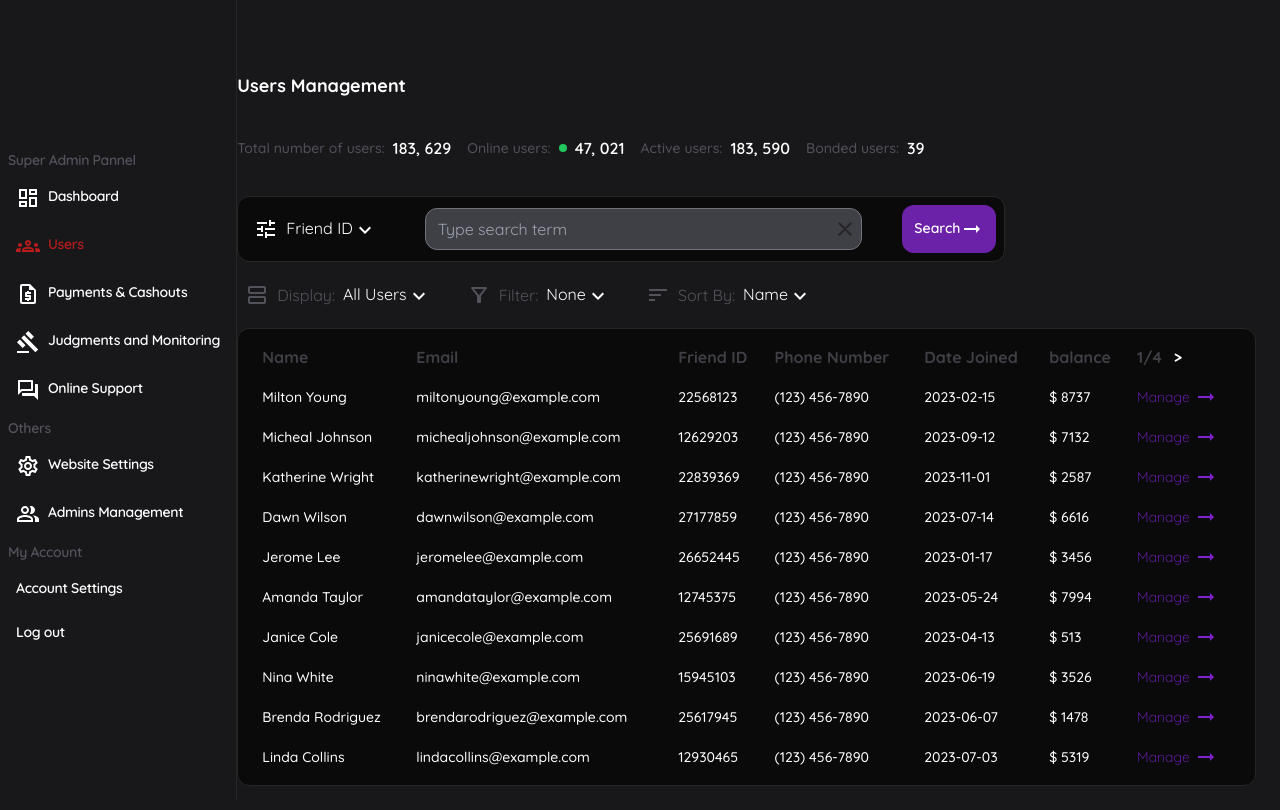
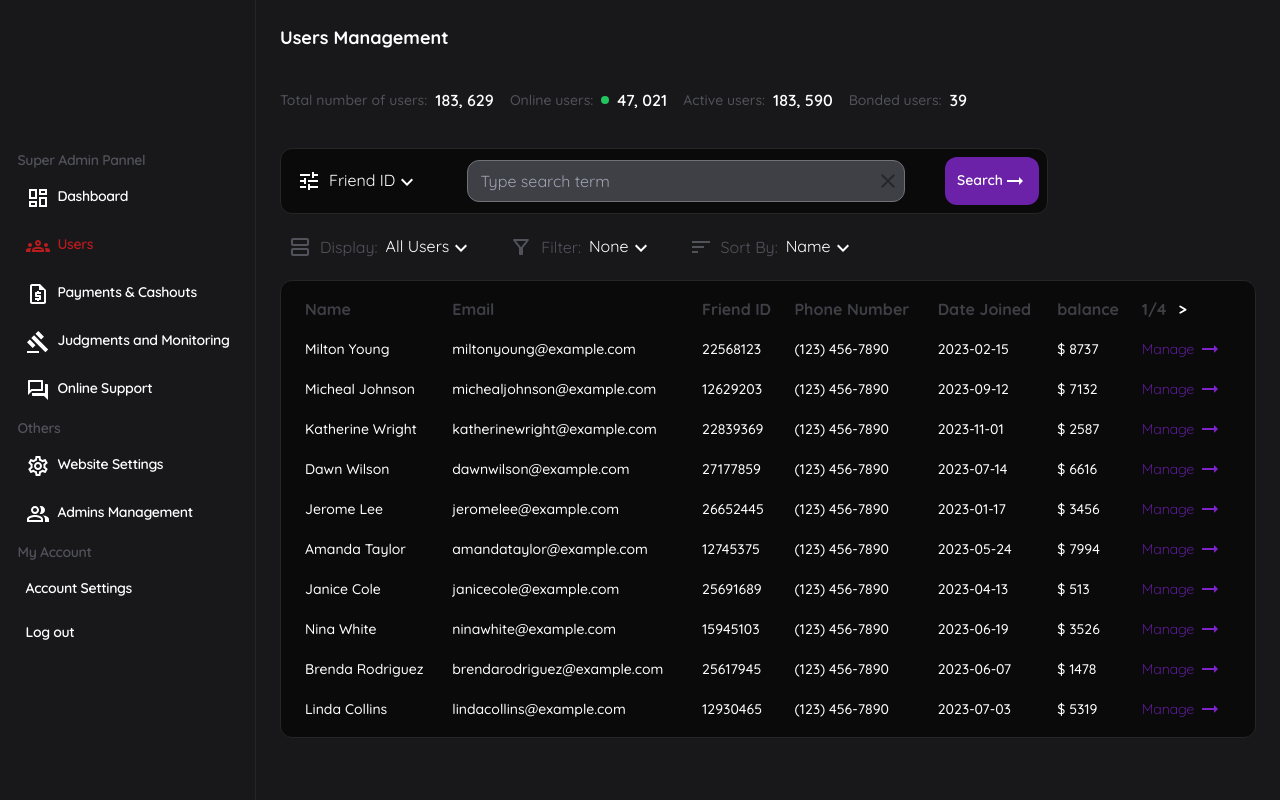
Before and after one commit to swrshho/admin-dashboard, a React (Vite) app: page /users in a window 1280 px wide. Built offline with nearby package versions, Linux system fonts and the light colour scheme.

Commit message:
fix: sidebar mobile ui issues

```diff
--- a/src/components/layout/Layout.tsx
+++ b/src/components/layout/Layout.tsx
@@ -4,10 +4,10 @@ import NavBar from 'components/navbar/NavBar'
 const Layout = ({ children }: LayoutProps) => {
 	return (
 		<div className='flex justify-between'>
-			<div className='w-1/5'>
+			<div className='md:w-1/5 relative'>
 				<NavBar />
 			</div>
-			<div className='w-full'>{children}</div>
+			<div className='w-full md:w-4/5'>{children}</div>
 		</div>
 	)
 }
--- a/src/components/navbar/NavBar.tsx
+++ b/src/components/navbar/NavBar.tsx
@@ -16,12 +16,12 @@ const NavBar = () => {
 			: (document.body.style.overflow = 'unset')
 	}, [sidebarIsOpen])
 	return (
-		<div className={`md:fixed`}>
-			<div className='fixed left-6 top-7 md:hidden z-10'>
+		<div className='sticky top-0 bottom-0 z-10'>
+			<div className='fixed left-6 top-7 md:hidden z-20'>
 				<HamburgerBtn onClick={clickHandler} />
 			</div>
 			<div
-				className={`h-screen z-10 border-solid border-r bg-zinc-900 border-r-neutral-800 flex justify-center items-center fixed md:static transition-all ${
+				className={`h-screen z-10 border-solid border-r bg-zinc-900 border-r-neutral-800 flex justify-center items-center fixed top-0 bottom-0 md:static transition-all ${
 					sidebarIsOpen ? 'left-0' : '-left-60'
 				}`}>
 				<div className='px-2'>
--- a/src/pages/user-management/UserManagement.tsx
+++ b/src/pages/user-management/UserManagement.tsx
@@ -5,7 +5,7 @@ import Table from './components/Table'
 
 const UserManagement = () => {
 	return (
-		<div className='p-6 flex flex-col gap-3 mt-12'>
+		<div className='p-6 flex flex-col gap-3 mt-12 md:mt-0'>
 			<h1 className='text-white font-black text-lg'>Users Management</h1>
 			<UserStats />
 			<SearchPanel />
--- a/src/pages/user-management/components/SearchPanel.tsx
+++ b/src/pages/user-management/components/SearchPanel.tsx
@@ -5,7 +5,7 @@ import ArrowRightAltIcon from '@mui/icons-material/ArrowRightAlt'
 
 const SearchPanel = () => {
 	return (
-		<div className='flex flex-wrap gap-1 justify-center sm:justify-between max-w-3xl items-center p-2 container-dark-bordered'>
+		<div className='flex flex-wrap gap-1 justify-center lg:justify-between max-w-3xl items-center p-2 container-dark-bordered'>
 			<SearchTermSelector />
 			<SearchBar />
 			<Button>
--- a/src/pages/user-management/components/Table.tsx
+++ b/src/pages/user-management/components/Table.tsx
@@ -59,7 +59,7 @@ const Table = () => {
 	})
 	return (
 		<div className='table__container px-2 container-dark-bordered overflow-x-scroll'>
-			<table className='w-full border-separate border-spacing-4 min-w-min '>
+			<table className='w-full border-separate border-spacing-4'>
 				<thead className='table__header text-zinc-700 text-left '>
 					{table.getHeaderGroups().map((headerGroup) => (
 						<tr key={headerGroup.id}>
--- a/src/pages/user-management/components/UserStats.tsx
+++ b/src/pages/user-management/components/UserStats.tsx
@@ -1,6 +1,6 @@
 const UserStats = () => {
 	return (
-		<div className='flex flex-wrap gap-4 py-6'>
+		<div className='flex flex-wrap gap-4 py-6 w-fit'>
 			<div className='users-stat__container'>
 				<span className='users-stat__title'>Total number of users:</span>
 				<span className='users-stat__number'>183, 629</span>
```
